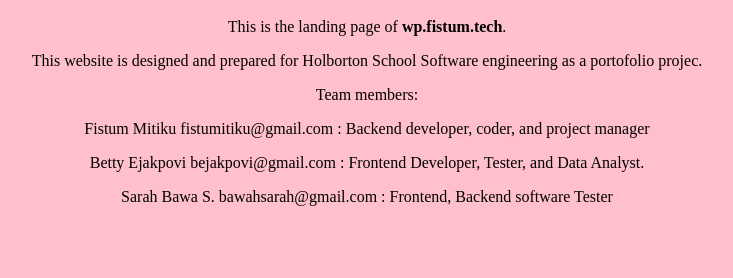
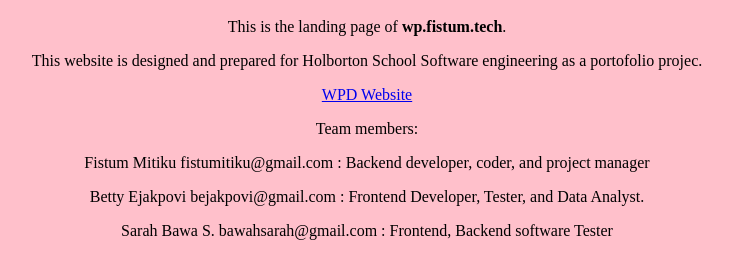
Before and after one commit to Fistum1/WPD, a plain HTML site: page index.html in a window 1280 px wide. Shown: the part 40-318 px from the top of the page, without its empty margins (273-1006 px from the left). Drawn offline with Linux system fonts and the light colour scheme.

Commit message:
Update index.html

```diff
--- a/index.html
+++ b/index.html
@@ -8,7 +8,7 @@
 
     <p>This is the landing page of <strong>wp.fistum.tech</strong>.</p>
     <p>This website is designed and prepared for Holborton School Software engineering as a portofolio projec.</p>
-
+    <a href="/wpd/wpd.html">WPD Website</a>
     <p>Team members:</p>
     <p>Fistum Mitiku fistumitiku@gmail.com : Backend developer, coder, and project manager</p>
     <p>Betty Ejakpovi bejakpovi@gmail.com : Frontend Developer, Tester, and Data Analyst.</p>
```
